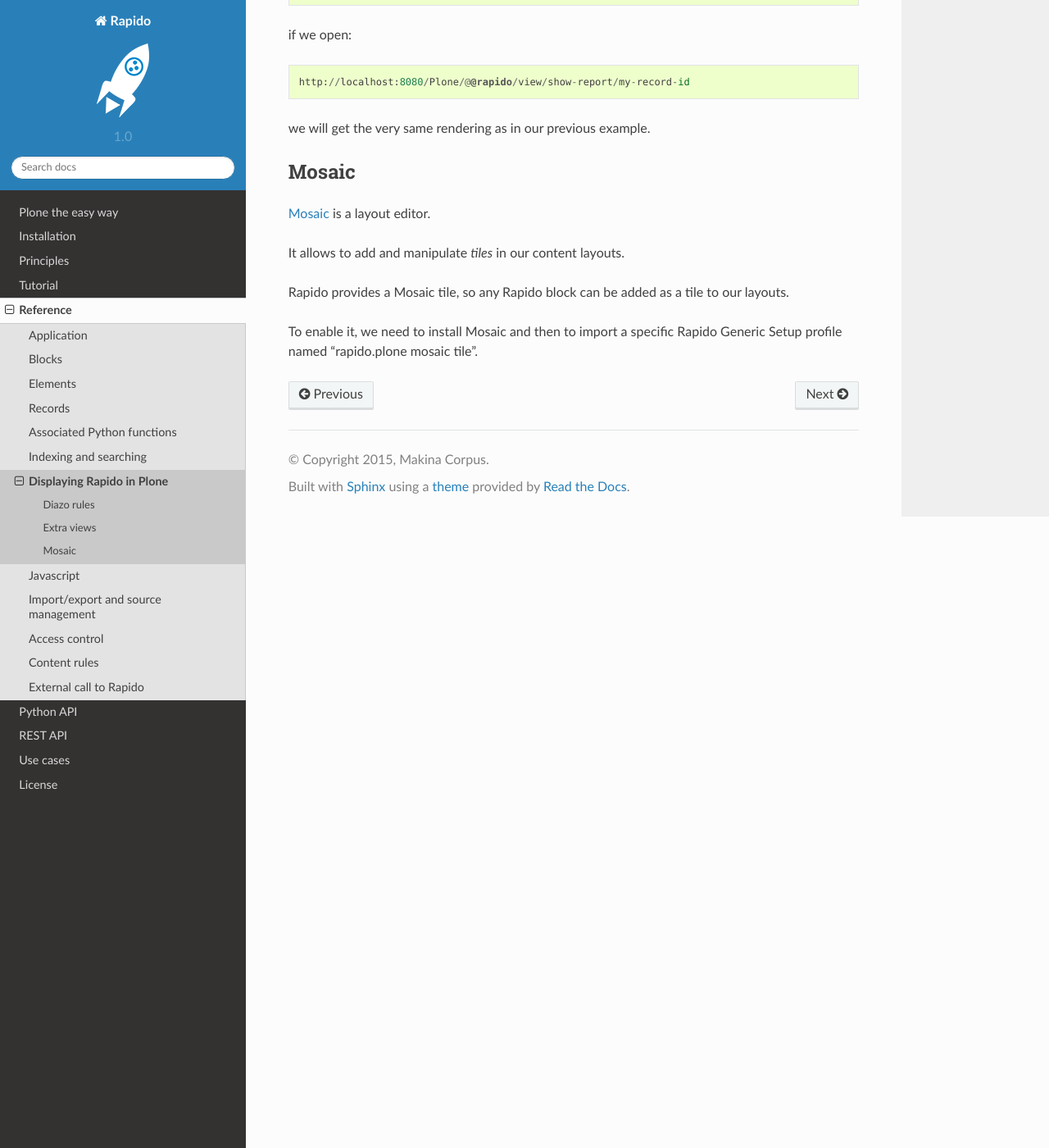
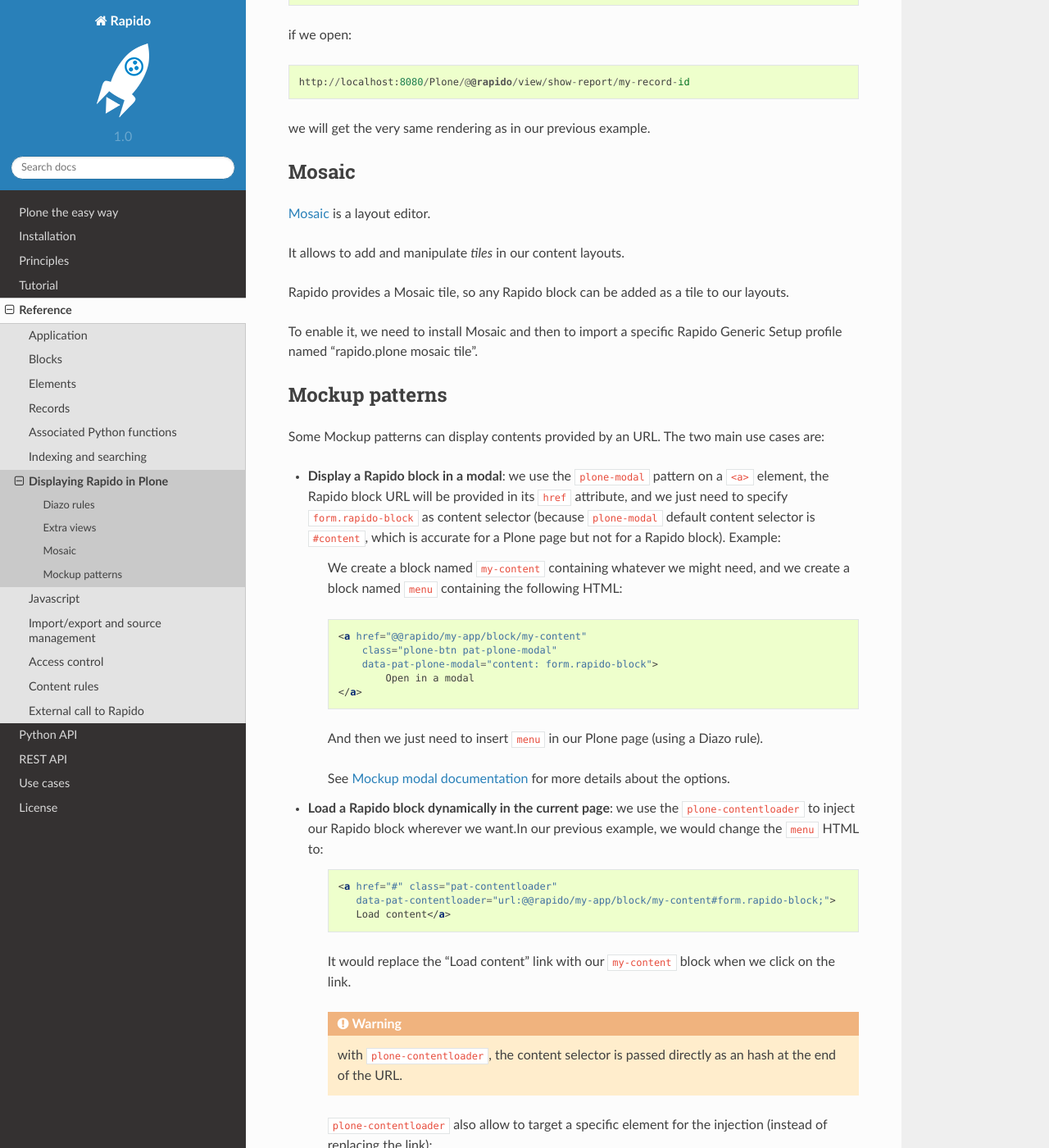
Before and after one commit to collective/rapido.plone, a Sphinx documentation site: the page built from docs/reference/display.rst, in a window 1280 px wide and 1400 px high, scrolled down 2511 px. Shown: the whole window at 82% size. Built offline with Sphinx 7.4.7 and the Read the Docs theme 2.0.0, drawn with Linux system fonts in a browser that asks for light colours; some of the changed text lies outside the part shown.

Commit message:
document mockup pattern usage

```diff
--- a/docs/principles.rst
+++ b/docs/principles.rst
@@ -283,3 +283,7 @@ integrate our Rapido developments in Plone using:
 
 - Content Rules: Rapido provides a Plone content rule action allowing to call a
   Python function from a block when a given Plone event happens.
+
+- `Mockup <http://plone.github.io/mockup/dev/>`_ patterns: the modal pattern and the content loader pattern can load and display Rapido blocks.
+
+See :doc:`reference/display`.
--- a/docs/reference/display.rst
+++ b/docs/reference/display.rst
@@ -121,3 +121,53 @@ our layouts.
 
 To enable it, we need to install Mosaic and then to import a specific Rapido
 Generic Setup profile named "rapido.plone mosaic tile".
+
+Mockup patterns
+---------------
+
+Some Mockup patterns can display contents provided by an URL. The two main use cases are:
+
+- **Display a Rapido block in a modal**: we use the ``plone-modal`` pattern on a ``<a>`` element, the Rapido block URL will be provided in its ``href`` attribute, and we just need to specify ``form.rapido-block`` as content selector (because ``plone-modal`` default content selector is ``#content``, which is accurate for a Plone page but not for a Rapido block). Example:
+
+    We create a block named ``my-content`` containing whatever we might need, and we create a block named ``menu`` containing the following HTML:
+
+    .. code-block:: html
+
+        <a href="@@rapido/my-app/block/my-content"
+            class="plone-btn pat-plone-modal"
+            data-pat-plone-modal="content: form.rapido-block">
+                Open in a modal
+        </a>
+
+    And then we just need to insert ``menu`` in our Plone page (using a Diazo rule).
+
+    See `Mockup modal documentation <http://plone.github.io/mockup/dev/#pattern/modal>`_ for more details about the options.
+
+- **Load a Rapido block dynamically in the current page**: we use the ``plone-contentloader`` to inject our Rapido block wherever we want.In our previous example, we would change the ``menu`` HTML to:
+
+    .. code-block:: html
+
+        <a href="#" class="pat-contentloader"
+           data-pat-contentloader="url:@@rapido/my-app/block/my-content#form.rapido-block;">
+           Load content</a>
+
+    It would replace the "Load content" link with our ``my-content`` block when we click on the link.
+
+    .. warning:: with ``plone-contentloader``, the content selector is passed directly as an hash at the end of the URL.
+
+    ``plone-contentloader`` also allow to target a specific element for the injection (instead of replacing the link):
+
+    .. code-block:: html
+
+        <a href="#" class="pat-contentloader"
+           data-pat-contentloader="url:@@rapido/my-app/block/my-content#form.rapido-block;target:#here;">
+           Load content</a>
+        <p id="here">Insert my content here.</p>
+
+    By default, the injection is triggered by a click, but we can choose any DOM event (``mouseover`` for instance), and we can even perform the injection at start (using the ``immediate`` trigger):
+
+    .. code-block:: html
+
+        <a href="#" class="pat-contentloader"
+           data-pat-contentloader="url:@@rapido/my-app/block/my-content#form.rapido-block;trigger:immediate">
+           Load content</a>
```
Also changed, not shown: other parts of docs/reference/display.rst (+1 -1 lines).
